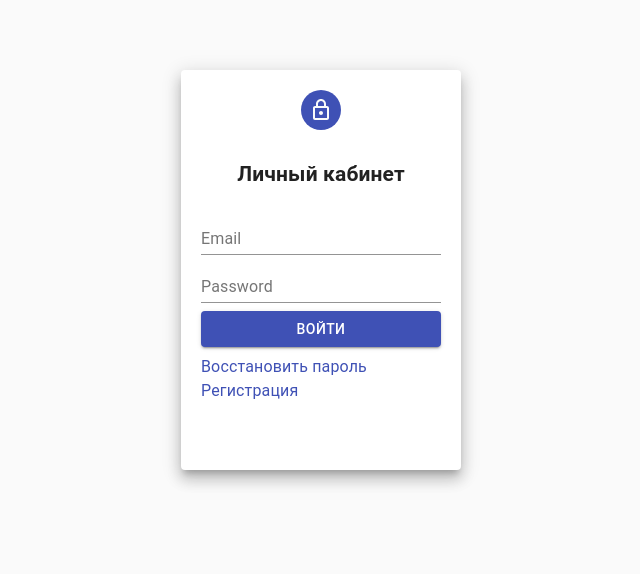
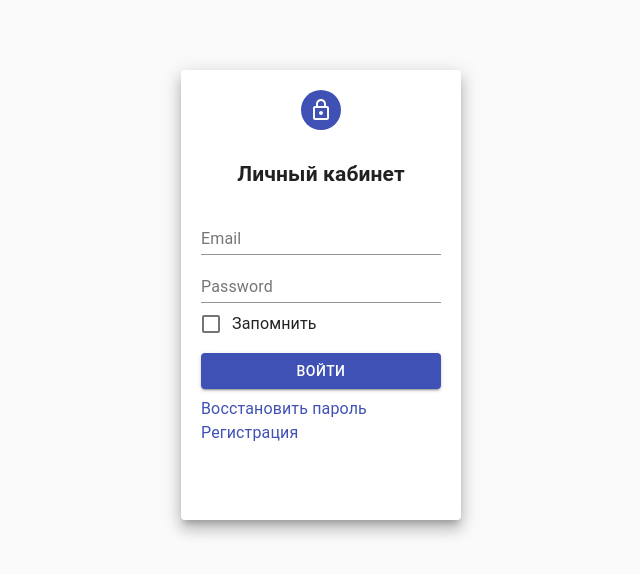
Before and after one commit to eugene-savko/recruitment-platform, a React (Create React App) app: page / in a window 1280 px wide. Shown: the top 574 px of the page, without its empty margins (319-959 px from the left). Built offline with nearby package versions, Linux system fonts and the light colour scheme.

Commit message:
feat:add valitation fields

```diff
--- a/src/app/components/auth/index.tsx
+++ b/src/app/components/auth/index.tsx
@@ -1,12 +1,38 @@
 import React from 'react';
+import { useForm, Controller } from 'react-hook-form';
 import { Grid, TextField, Typography, Box } from '@material-ui/core';
 import LockOutlinedIcon from '@material-ui/icons/LockOutlined';
-import { SPaper, SAvatar, SButton, SNavLink } from './styled/style';
+import FormControlLabel from '@material-ui/core/FormControlLabel';
+import Checkbox from '@material-ui/core/Checkbox';
+import { SPaper, SAvatar, SButton, SNavLink, SError } from './styled/style';
 
-export const Auth: React.FunctionComponent = () => (
+// ________________________________________
+
+interface IFormInputs {
+	email: string;
+	password: string;
+	checkbox: boolean;
+}
+
+const defaultValues = {
+	email: '',
+	password: '',
+	checkbox: false,
+};
+
+export const Auth: React.FunctionComponent = () => {
+	const { handleSubmit, errors, register, control } = useForm<IFormInputs>({
+		defaultValues,
+	});
+
+	const onSubmit = async (dataLogin: IFormInputs) => {
+		console.log(dataLogin);
+	};
+
+	return (
 		<Grid>
 			<SPaper elevation={10}>
-			<form noValidate>
+				<form noValidate onSubmit={handleSubmit(onSubmit)}>
 					<Grid
 						container
 						spacing={0}
@@ -21,23 +47,55 @@ export const Auth: React.FunctionComponent = () => (
 					</Grid>
 					<Box>
 						<TextField
+							inputRef={register({
+								required: 'Заполните поле',
+								pattern: {
+									value: /^[a-zA-Z0-9.!#$%&’*+/=?^_`{|}~-]+@[a-zA-Z0-9-]+(?:\.[a-zA-Z0-9-]+)*$/,
+									message: 'Неподходящая электронная почта',
+								},
+							})}
 							type="email"
 							name="email"
 							label="Email"
 							placeholder="Enter email"
 							fullWidth
 						/>
+						{errors.email && <SError>{errors.email.message}</SError>}
 					</Box>
 					<Box>
 						<TextField
+							inputRef={register({
+								required: 'Заполните поле',
+								minLength: {
+									value: 6,
+									message: 'Минимальная длина 6 символов',
+								},
+							})}
 							name="password"
 							label="Password"
 							placeholder="Enter password"
 							type="password"
 							fullWidth
 						/>
+						{errors.password && <SError>{errors.password.message}</SError>}
 					</Box>
-
+					<FormControlLabel
+						control={
+							<Controller
+								name="checkbox"
+								control={control}
+								rules={{ required: true }}
+								render={(props) => (
+									<Checkbox
+										color="primary"
+										onChange={(e) => props.onChange(e.target.checked)}
+										checked={props.value}
+									/>
+								)}
+							/>
+						}
+						label="Запомнить"
+					/>
 					<SButton type="submit" color="primary" variant="contained" fullWidth>
 						Войти
 					</SButton>
@@ -51,3 +109,4 @@ export const Auth: React.FunctionComponent = () => (
 			</SPaper>
 		</Grid>
 	);
+};
--- a/src/app/components/auth/styled/style.tsx
+++ b/src/app/components/auth/styled/style.tsx
@@ -4,7 +4,7 @@ import { Avatar, Button, Paper } from '@material-ui/core';
 
 export const SPaper = styled(Paper)`
 	padding: 20px;
-	height: 400px;
+	height: 450px;
 	width: 280px;
 	margin: 70px auto;
 `;
```
Lines whose indentation alone changed are shown as unchanged.
